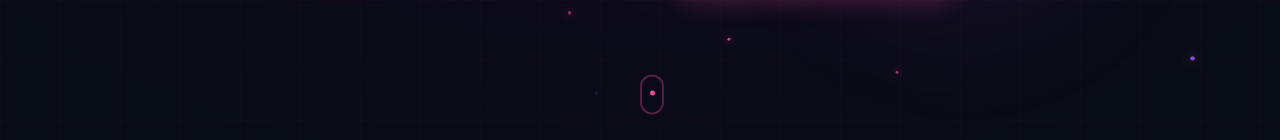
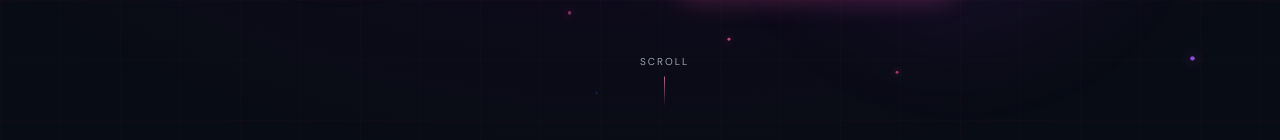
Before and after one commit to Talha-Bin-Zubair2125/my-portfolio, a React (Vite) app: page / in a window 1280 px wide. Shown: the part 660-800 px from the top of the page. Built offline with nearby package versions, Linux system fonts and the light colour scheme.

Commit message:
Initial commit

```diff
--- a/src/Pages/Navigation_Bar_with_Body.jsx
+++ b/src/Pages/Navigation_Bar_with_Body.jsx
@@ -124,7 +124,7 @@ function GridLines() {
 }
 
 // ── Main Component ──────────────────────────────────────────────────────────
-function NavigationAndHero() {
+export default function NavigationAndHero() {
   const [scrolled, setScrolled] = useState(false);
   const [mobileMenuOpen, setMobileMenuOpen] = useState(false);
   const { scrollYProgress } = useScroll();
@@ -836,40 +836,37 @@ function NavigationAndHero() {
         <motion.div
           animate={{ y: [0, 10, 0] }}
           transition={{ duration: 1.5, repeat: Infinity }}
-          className="hidden md:block"
+          className="hidden md:flex"
           style={{
             position: "absolute",
-            bottom: 32,
+            bottom: "40px",
             left: "50%",
             transform: "translateX(-50%)",
+            flexDirection: "column",
+            alignItems: "center",
+            gap: "8px",
           }}
         >
           <div
             style={{
-              width: 24,
-              height: 40,
-              border: `2px solid ${PINK}55`,
-              borderRadius: 12,
-              display: "flex",
-              justifyContent: "center",
+              fontFamily: "'DM Sans', sans-serif",
+              fontSize: 10,
+              color: "#9ca3af",
+              letterSpacing: "0.2em",
+              textTransform: "uppercase",
             }}
           >
-            <motion.div
-              animate={{ y: [0, 12, 0] }}
-              transition={{ duration: 1.5, repeat: Infinity }}
-              style={{
-                width: 5,
-                height: 5,
-                background: PINK,
-                borderRadius: "50%",
-                marginTop: 6,
-              }}
-            />
+            Scroll
           </div>
+          <div
+            style={{
+              width: 1,
+              height: 30,
+              background: `linear-gradient(to bottom, ${PINK}, transparent)`,
+            }}
+          />
         </motion.div>
       </div>
     </>
   );
 }
-
-export default NavigationAndHero;
```
